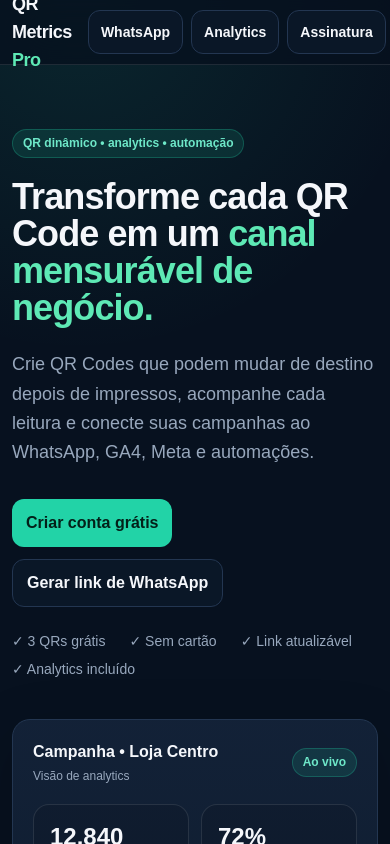
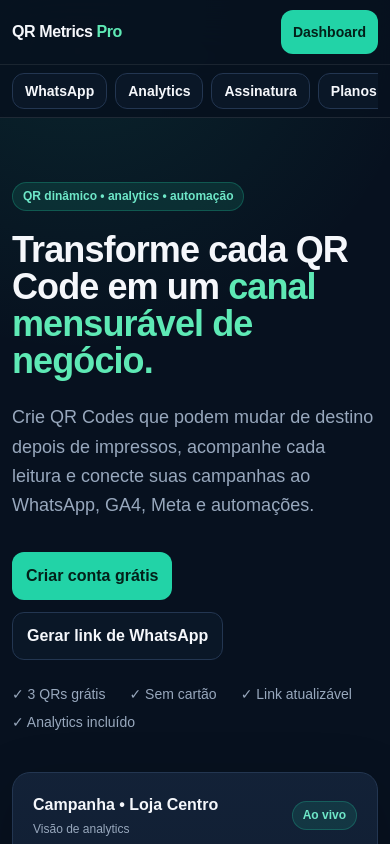
Before and after one commit to Brunohvg/qrcode-pro-analytics, a Next.js app: page / in a window 390 px wide. Shown: the top 844 px of the page. Built offline with nearby package versions, Linux system fonts and the light colour scheme.

Commit message:
fix: redesign header navigation for mobile

```diff
--- a/app/layout.tsx
+++ b/app/layout.tsx
@@ -7,19 +7,39 @@ export const metadata: Metadata = {
   description: "Crie QR Codes dinâmicos, altere destinos sem reimprimir, acompanhe scans e conecte campanhas ao WhatsApp, GA4, Meta e automações.",
 };
 
+const secondaryLinks = [
+  ["WhatsApp", "/ferramentas/whatsapp"],
+  ["Analytics", "/dashboard/analytics"],
+  ["Assinatura", "/billing"],
+  ["Planos", "/planos"],
+] as const;
+
 export default function RootLayout({ children }: Readonly<{ children: React.ReactNode }>) {
   return (
     <html lang="pt-BR">
       <body>
-        <header className="border-b border-white/10 bg-[#07111f]/80 backdrop-blur-xl sticky top-0 z-40">
-          <div className="shell flex h-16 items-center justify-between gap-4">
-            <Link href="/" className="font-black tracking-tight text-lg">QR Metrics <span className="text-emerald-300">Pro</span></Link>
-            <nav className="flex items-center gap-2 text-sm">
+        <header className="border-b border-white/10 bg-[#07111f]/90 backdrop-blur-xl sticky top-0 z-40">
+          <div className="shell flex h-16 items-center justify-between gap-3">
+            <Link href="/" className="font-black tracking-tight text-base sm:text-lg whitespace-nowrap">
+              QR Metrics <span className="text-emerald-300">Pro</span>
+            </Link>
+
+            <nav className="hidden md:flex items-center gap-2 text-sm">
               <Link className="hidden lg:inline-flex btn-secondary !py-2 !px-3" href="/ferramentas/whatsapp">WhatsApp</Link>
-              <Link className="hidden md:inline-flex btn-secondary !py-2 !px-3" href="/dashboard/analytics">Analytics</Link>
+              <Link className="btn-secondary !py-2 !px-3" href="/dashboard/analytics">Analytics</Link>
               <Link className="hidden lg:inline-flex btn-secondary !py-2 !px-3" href="/billing">Assinatura</Link>
               <Link className="btn-secondary !py-2 !px-3" href="/planos">Planos</Link>
               <Link className="btn-primary !py-2 !px-3" href="/dashboard">Dashboard</Link>
+            </nav>
+
+            <Link className="md:hidden btn-primary !py-2 !px-3 text-sm" href="/dashboard">Dashboard</Link>
+          </div>
+
+          <div className="md:hidden border-t border-white/8">
+            <nav className="mobile-scroll-nav shell flex items-center gap-2 py-2 text-sm" aria-label="Navegação principal">
+              {secondaryLinks.map(([label, href]) => (
+                <Link key={href} className="btn-secondary !min-h-9 !py-1.5 !px-3" href={href}>{label}</Link>
+              ))}
             </nav>
           </div>
         </header>
```
